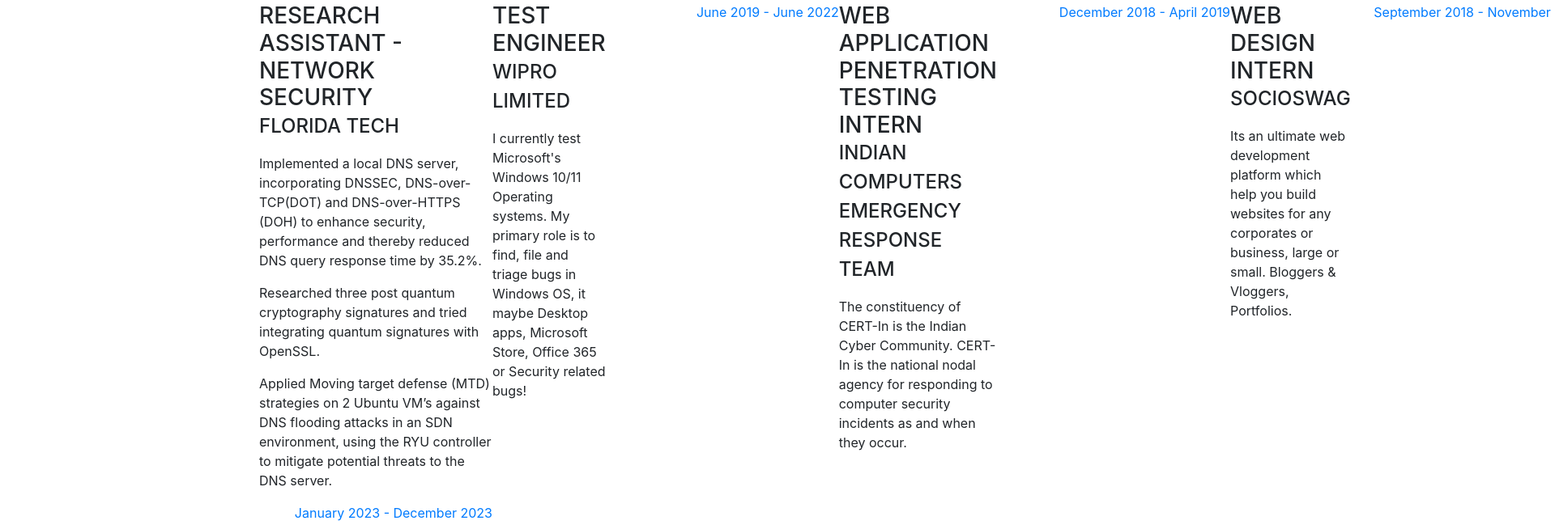
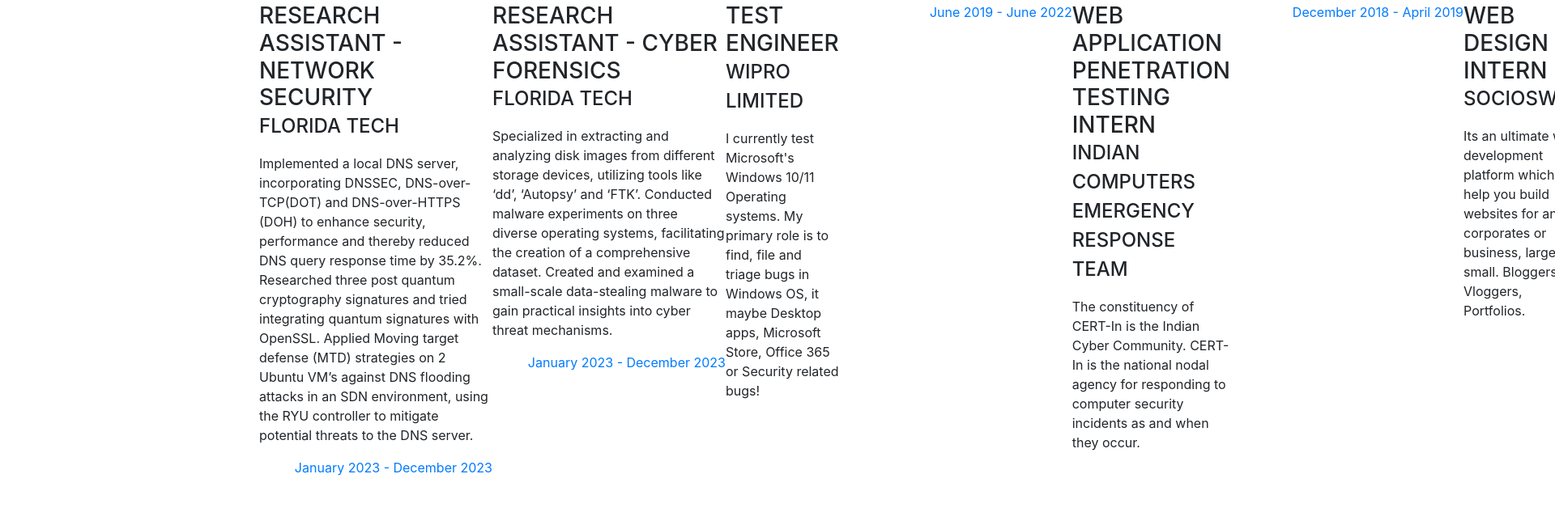
Before and after one commit to Rusheelraj/rusheelraj.github.io, a website with bundled scripts: page index.html in a window 1280 px wide. Shown: the part 932-1581 px from the top of the page at 81% size, 1920 px wide, since content can reach past the window. Built offline with nearby package versions, Linux system fonts and the light colour scheme; a web font is replaced by a local one.

Commit message:
Update index.html

```diff
--- a/index.html
+++ b/index.html
@@ -102,9 +102,17 @@
           <div class="resume-content">
             <h3 class="mb-0">Research Assistant - Network Security</h3>
             <div class="subheading mb-3">Florida Tech </div>
-            <p class="center-text"> Implemented a local DNS server, incorporating DNSSEC, DNS-over-TCP(DOT) and DNS-over-HTTPS (DOH) to enhance security, performance and thereby reduced DNS query response time by 35.2%. </p>
-            <p> Researched three post quantum cryptography signatures and tried integrating quantum signatures with OpenSSL. </p>
-            <p> Applied Moving target defense (MTD) strategies on 2 Ubuntu VM’s against DNS flooding attacks in an SDN environment, using the RYU controller to mitigate potential threats to the DNS server. </p>
+            <p class="center-text"> Implemented a local DNS server, incorporating DNSSEC, DNS-over-TCP(DOT) and DNS-over-HTTPS (DOH) to enhance security, performance and thereby reduced DNS query response time by 35.2%. Researched three post quantum cryptography signatures and tried integrating quantum signatures with OpenSSL. Applied Moving target defense (MTD) strategies on 2 Ubuntu VM’s against DNS flooding attacks in an SDN environment, using the RYU controller to mitigate potential threats to the DNS server. </p>
+          <div class="resume-date text-md-right">
+            <span class="text-primary">January 2023 - December 2023 </span>
+          </div>
+        </div>
+
+          <div class="resume-item d-flex flex-column flex-md-row justify-content-between mb-5">
+          <div class="resume-content">
+            <h3 class="mb-0">Research Assistant - Cyber Forensics</h3>
+            <div class="subheading mb-3">Florida Tech </div>
+            <p class="center-text"> Specialized in extracting and analyzing disk images from different storage devices, utilizing tools like ‘dd’, ‘Autopsy’ and ‘FTK’. Conducted malware experiments on three diverse operating systems, facilitating the creation of a comprehensive dataset. Created and examined a small-scale data-stealing malware to gain practical insights into cyber threat mechanisms. </p>
           <div class="resume-date text-md-right">
             <span class="text-primary">January 2023 - December 2023 </span>
           </div>
```
